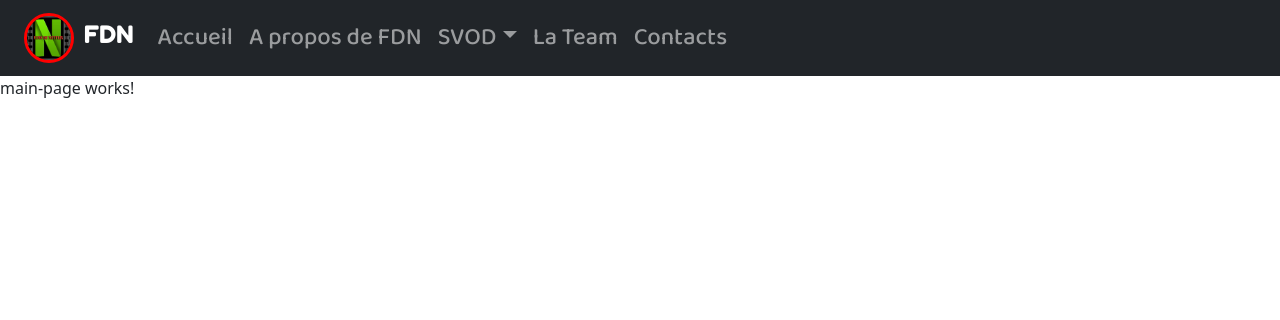
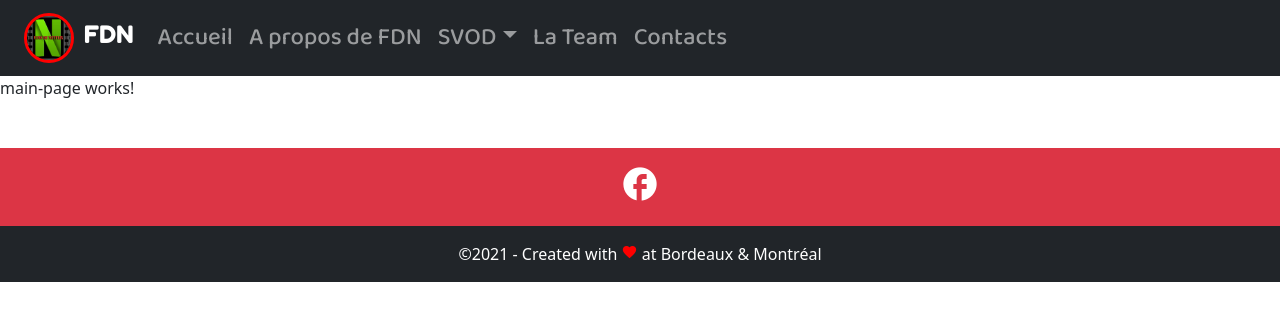
Before and after one commit to Lyvia-hub/SiteWebFDN, an Angular app: page /home in a window 1280 px wide. Shown: the top 320 px of the page. Built offline with nearby package versions, Linux system fonts and the light colour scheme.

Commit message:
Creation and design of the footer

```diff
--- a/src/app/app.component.html
+++ b/src/app/app.component.html
@@ -1,2 +1,3 @@
 <app-navbar></app-navbar>
 <router-outlet></router-outlet>
+<app-footer></app-footer>
--- /dev/null
+++ b/src/app/core/components/footer/footer.component.html
@@ -0,0 +1,8 @@
+<footer class="footer font-small bg-dark text-white mt-5">
+  <div class="social-media text-center py-3 bg-danger">
+    <span class="material-icons">facebook</span>
+  </div>
+  <div class="footer-copyright text-center py-3">&copy;2021 - Created with
+    <span class="favorite material-icons">favorite</span> at Bordeaux & Montréal
+  </div>
+</footer>
--- /dev/null
+++ b/src/app/core/components/footer/footer.component.sass
@@ -0,0 +1,7 @@
+.material-icons
+  font-size: 2.5rem
+
+.favorite
+  color: red
+  cursor: default
+  font-size:1rem
--- /dev/null
+++ b/src/app/core/components/footer/footer.component.ts
@@ -0,0 +1,15 @@
+import { Component, OnInit } from '@angular/core';
+
+@Component({
+  selector: 'app-footer',
+  templateUrl: './footer.component.html',
+  styleUrls: ['./footer.component.sass']
+})
+export class FooterComponent implements OnInit {
+
+  constructor() { }
+
+  ngOnInit(): void {
+  }
+
+}
```
Also changed, not shown: package.json (+6 -6 lines), src/app/core/core.module.ts (+9 -2 lines), 2 other files (tests, documents, lock files or other folders).
